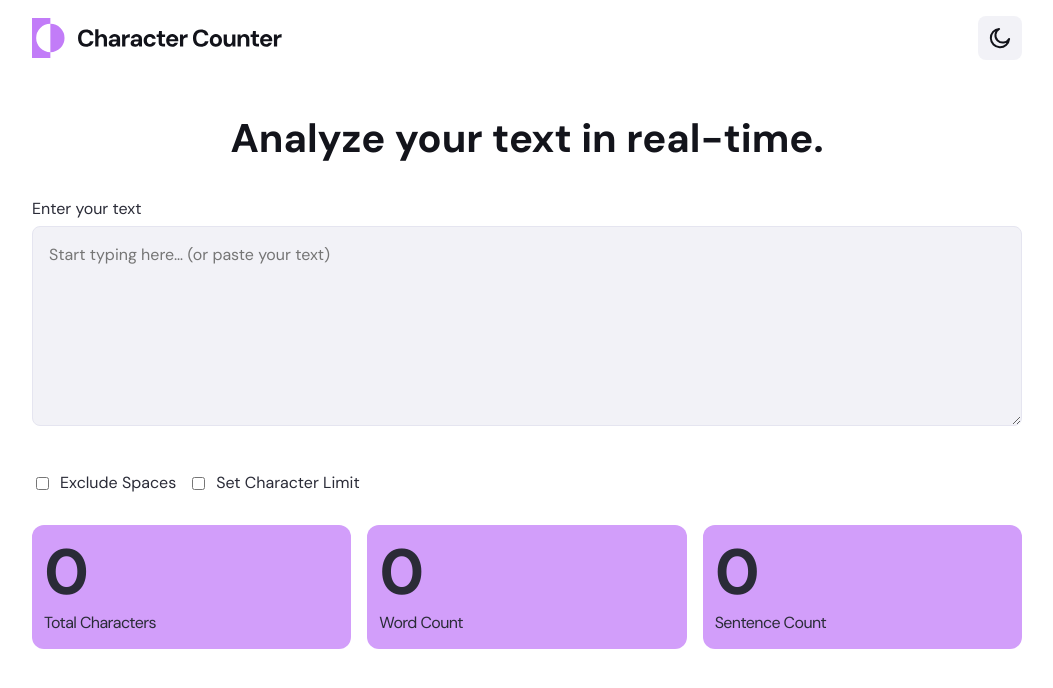
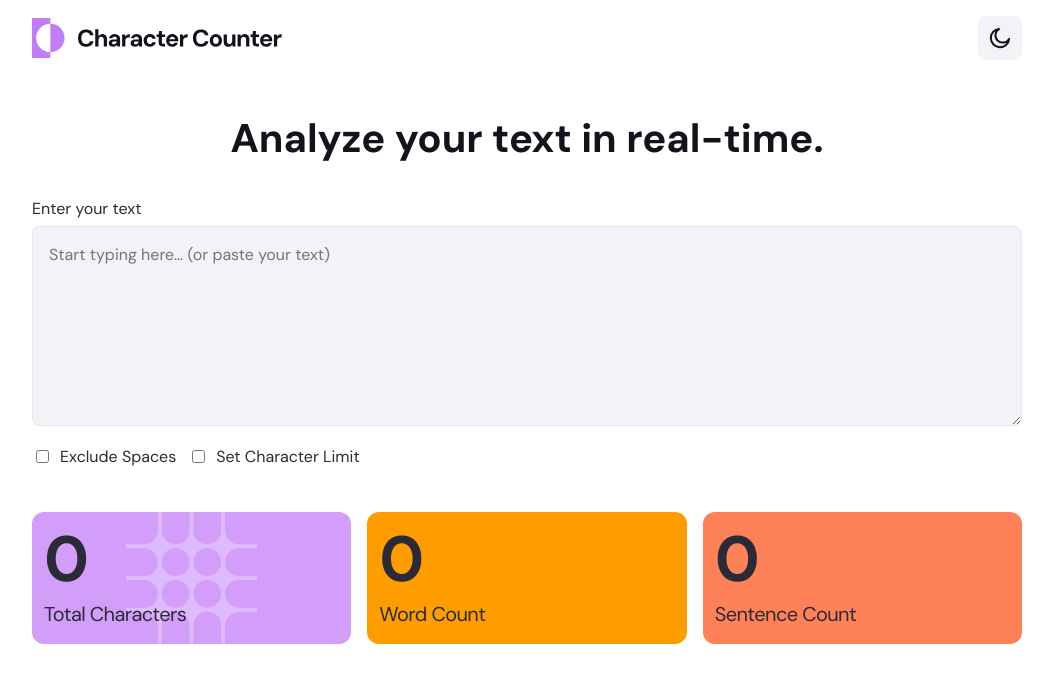
Before and after one commit to MattPahuta/character-counter-app, a React (Vite) app: page / in a window 1280 px wide. Shown: the top 688 px of the page, without its empty margins (113-1166 px from the left). Built offline with nearby package versions, Linux system fonts and the light colour scheme; the HTML template or start-up script is replaced by a standard one.

Commit message:
Adjust char input and stats styles

```diff
--- a/src/components/CharacterOptions/CharacterOptions.module.css
+++ b/src/components/CharacterOptions/CharacterOptions.module.css
@@ -1,6 +1,7 @@
 .optionsWrapper{
   /* temp padding */
-  padding-block: 2rem;
+  /* padding-block: 2rem;  */
+  margin-block-end: var(--spacing-500);
   display: flex;
   flex-direction: column;
   gap: var(--spacing-150);
@@ -13,16 +14,22 @@
 }
 
 .inputGroup {
+  min-height: 30px;
   display: flex;
   align-items: center;
   gap: var(--spacing-100);
 }
 
+input:checked {
+  background-color: red;
+}
+
 .limitInput {
-  /* temp max-width */
-  max-width: 100px;
+  width: 55px;
   padding: 4px 12px;
   border-radius: var(--radius-6);
-  border: 1px solid var(--color-neutral-900);
+  /* border: 1px solid var(--color-neutral-600); */
+  border: none;
+  outline: 1px solid var(--color-neutral-600);
 
 }
--- a/src/components/TextStats/TextStats.jsx
+++ b/src/components/TextStats/TextStats.jsx
@@ -3,19 +3,19 @@ import styles from "./TextStats.module.css";
 function TextStats( { characterCount, wordCount, sentenceCount }) {
   return (
     <section className={styles.statsWrapper}>
-      <div className={styles.statBox}>
+      <div className={`${styles.statBox} ${styles.characterCount}`}>
         <p className={styles.stat}>
           <span className={styles.value}>{characterCount}</span>
           <span className={styles.label}>Total Characters</span>
         </p>
       </div>
-      <div className={styles.statBox}>
+      <div className={`${styles.statBox} ${styles.wordCount}`}>
         <p className={styles.stat}>
           <span className={styles.value}>{wordCount}</span>
           <span className={styles.label}>Word Count</span>
         </p>
       </div>
-      <div className={styles.statBox}>
+      <div className={`${styles.statBox} ${styles.sentenceCount}`}>
         <p className={styles.stat}>
           <span className={styles.value}>{sentenceCount}</span>
           <span className={styles.label}>Sentence Count</span>
--- a/src/components/TextStats/TextStats.module.css
+++ b/src/components/TextStats/TextStats.module.css
@@ -8,7 +8,10 @@
 }
 
 .statBox {
+  min-height: 130px;
   padding: var(--spacing-250);
+  display: flex;
+  align-items: center;
   border-radius: var(--radius-12);
   background-color: var(--color-purple-400);
 
@@ -37,18 +40,22 @@
 
 .label {
   font-size: var(--font-size-md);
-  font-size: var(--line-height-med);
+  line-height: var(--line-height-med);
   letter-spacing: -0.6px;
 }
 
-.characters {
+.characterCount {
   background-color: var(--color-purple-400);
+  background-image: url('../../assets/images/pattern-character-count.svg');
+  background-repeat: no-repeat;
+  background-size: 100% 100%;
+  /* background-position:; */
 }
 
-.words {
+.wordCount {
   background-color: var(--color-yellow-500);
 }
 
-.sentences {
+.sentenceCount {
   background-color: var(--color-orange-500);
 }
--- a/src/styles/global.css
+++ b/src/styles/global.css
@@ -184,6 +184,10 @@
   .app-wrapper {
     min-height: 100svh;
     padding-inline: var(--spacing-100);
+
+    @media (min-width: 600px) {
+      padding-inline: var(--spacing-400);
+    }
   }
 
 
```
